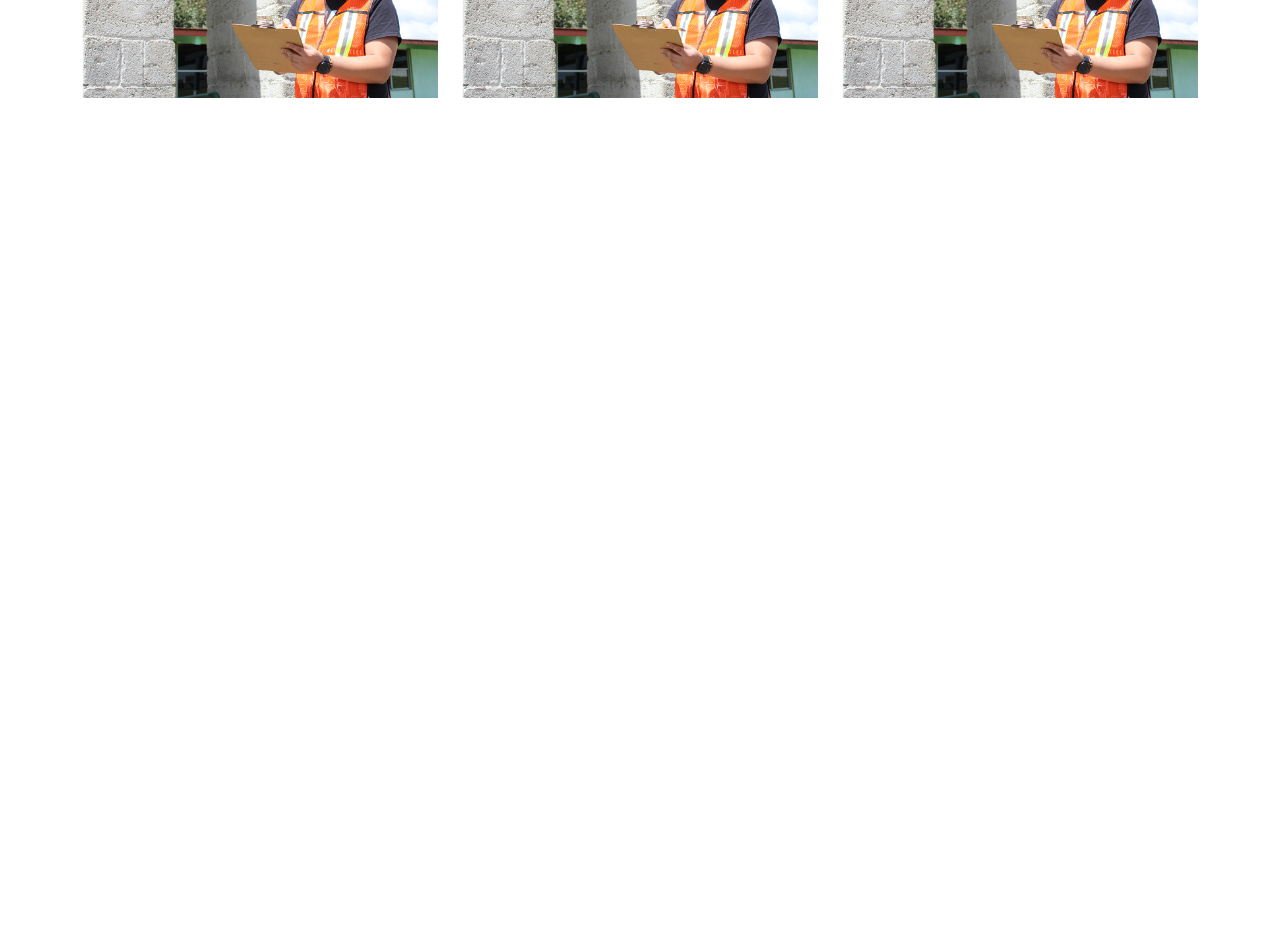
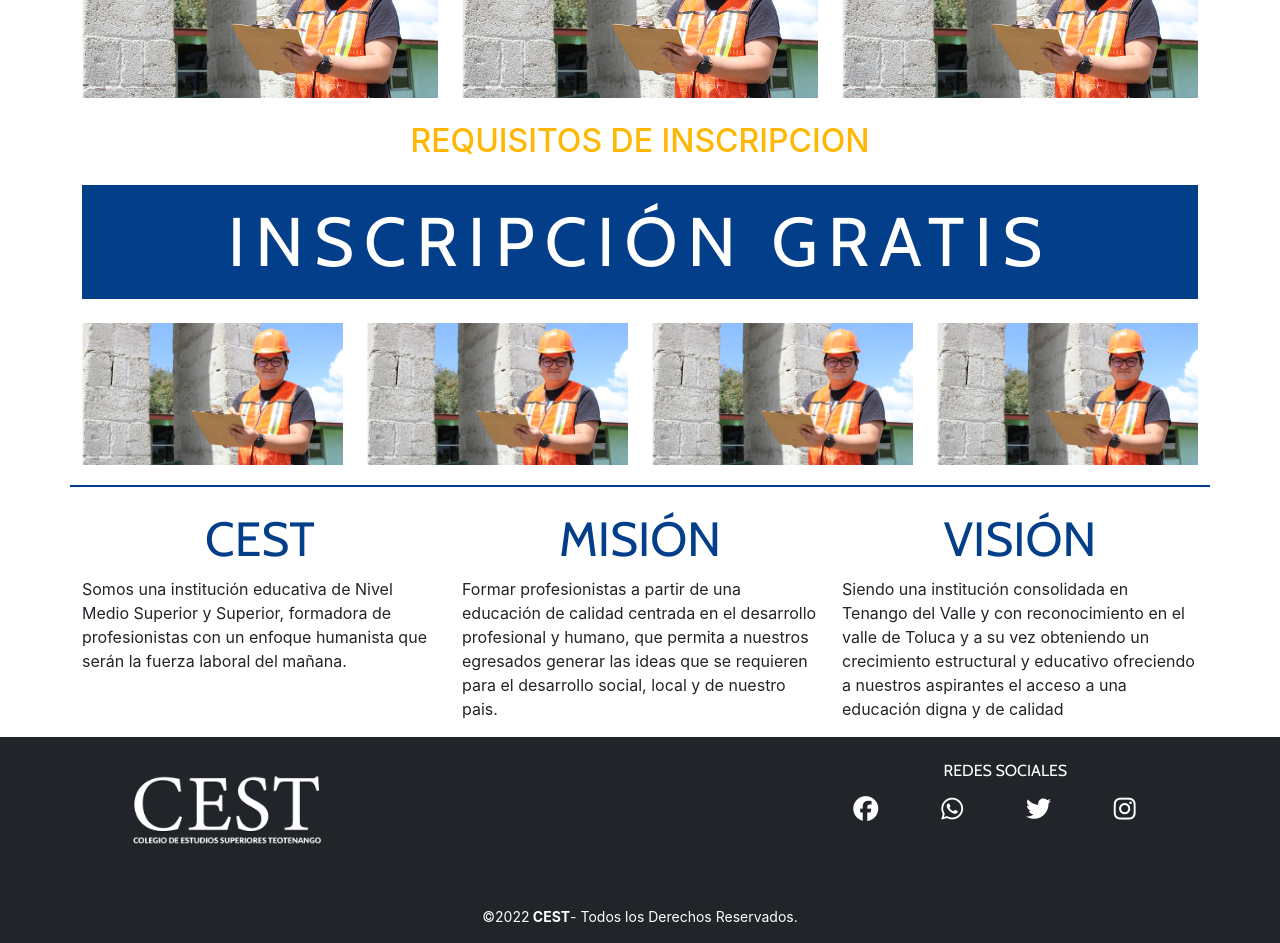
Before and after one commit to Bandu19/cest_colegio, a React (Vite) app: page / in a window 1280 px wide. Shown: the part 1000-1943 px from the top of the page. Before the commit the page ends 1098 px from the top, so only its background shows below. Built offline with nearby package versions, Linux system fonts and the light colour scheme.

Commit message:
Pagina-Mobile-prt-3-Footer

```diff
--- a/src/colegio/routes/CestMain.jsx
+++ b/src/colegio/routes/CestMain.jsx
@@ -1,7 +1,6 @@
-import { Navbar, SectionHeader, SectionHeaderBottom } from "../../ui";
+import { Navbar, SectionHeader, SectionHeaderBottom, Footer } from "../../ui";
 //IMPORTACION IMAGENES
 import imagen1 from "../../assets/fotografia_principal.png";
-import imgLogoFooter from "../../assets/cest_superior_izquierdo.png";
 
 //--- RAMA HIJO
 export const CestMain = () => {
@@ -30,30 +29,30 @@ export const CestMain = () => {
                <img className="imagen_estilo col-lg-4 " src={imagen1} alt="maestro_3" />
             </div>
 
-            {/* <div className="row">
-               <div className="col-12 mt-4 text-lg-center">
+            <div className="row">
+               <div className="col-12 mt-4 text-center text-lg-center">
                   <h2>Requisitos de Inscripcion</h2>
                   <div className="color text-white p-3 mt-4 mb-4">
                      <h2>Inscripción Gratis</h2>
                   </div>
-                  <div className="row mb-4 prueba ">
+                  <div className="row mb-4 imagen_estilo3 prueba ">
                      <img
-                        className="imagen_estilo col "
+                        className="imagen_estilo  col-lg-3 "
                         src={imagen1}
                         alt="imagen_muestra"
                      />
                      <img
-                        className="imagen_estilo col "
+                        className="imagen_estilo col-lg-3 "
                         src={imagen1}
                         alt="imagen_muestra"
                      />
                      <img
-                        className="imagen_estilo col   "
+                        className="imagen_estilo col-lg-3   "
                         src={imagen1}
                         alt="imagen_muestra"
                      />
                      <img
-                        className="imagen_estilo col   "
+                        className="imagen_estilo col-lg-3  "
                         src={imagen1}
                         alt="imagen_muestra"
                      />
@@ -61,8 +60,8 @@ export const CestMain = () => {
                </div>
             </div>
 
-            <div className="row">
-               <div className="col-4 uPpercase">
+            <div className="row imagen_estilo3 centrar-texto ">
+               <div className="col-lg-4 uPpercase">
                   <h2>cest</h2>
                   <p>
                      Somos una institución educativa de Nivel Medio Superior y Superior,
@@ -70,7 +69,7 @@ export const CestMain = () => {
                      fuerza laboral del mañana.
                   </p>
                </div>
-               <div className="col-4 uPpercase">
+               <div className="col-lg-4 uPpercase">
                   <h2>misión</h2>
                   <p>
                      Formar profesionistas a partir de una educación de calidad centrada en
@@ -79,7 +78,7 @@ export const CestMain = () => {
                      de nuestro pais.
                   </p>
                </div>
-               <div className="col-4 uPpercase">
+               <div className="col-lg-4 uPpercase">
                   <h2>visión</h2>
                   <p>
                      Siendo una institución consolidada en Tenango del Valle y con
@@ -88,8 +87,12 @@ export const CestMain = () => {
                      el acceso a una educación digna y de calidad
                   </p>
                </div>
-            </div> */}
+            </div>
          </main>
+
+         <footer className="bg-dark text-white">
+            <Footer />
+         </footer>
       </>
    );
 };
--- a/src/css/index.css
+++ b/src/css/index.css
@@ -364,6 +364,29 @@ nav {
       grid-template-rows: repeat(1, auto);
       justify-items: center;
    }
+   .imagen_estilo3 {
+      display: grid;
+      gap: 20px;
+      grid-template-columns: 1fr;
+      grid-template-rows: repeat(1, auto);
+      justify-items: center;
+   }
+   .color h2 {
+      font-size: 320%;
+   }
+
+   .centrar-texto {
+      text-align: center;
+   }
+
+   .container_grid_footer_mb {
+      /*MUY IMPORTANTE*/
+      width: 100%;
+      display: flex;
+      flex-direction: column;
+      font-family: "Cabin", sans-serif;
+      align-items: center;
+   }
 
    /****************************MEDIAQUERY-SECCTION******************************/
 }
--- /dev/null
+++ b/src/ui/componentes/Footer.jsx
@@ -0,0 +1,46 @@
+import imgLogoFooter from "../../assets/cest_superior_izquierdo.png";
+
+export const Footer = () => {
+   return (
+      <div className="container">
+         <div className="grupo-1 container_grid_footer_mb ">
+            <div className="flex_grap">
+               {/* LOGO */}
+               <a
+                  href="#"
+                  className="col-3 text-reset text-uppercase d-flex align-items-center"
+               >
+                  <img src={imgLogoFooter} alt="Logo CEST" className="img-logo-footer" />
+               </a>
+            </div>
+            <div>{/* Menu */}</div>
+            {/* Social networks */}
+            <ul className="list-unstyled">
+               <li className="font-weight-bold text-uppercase text-center py-2 fuente_letrra">
+                  Redes Sociales
+               </li>
+               <li className="d-flex justify-content-around redes-sociales">
+                  <a href="#" className="text-reset facebokk">
+                     <i className="fa-brands fa-facebook"></i>
+                  </a>
+                  <a href="#" className="text-reset whatsapp">
+                     <i className="fa-brands fa-whatsapp"></i>
+                  </a>
+                  <a href="#" className="text-reset twitterr">
+                     <i className="fa-brands fa-twitter"></i>
+                  </a>
+                  <a href="#" className="text-reset instagramm">
+                     <i className="fa-brands fa-instagram"></i>
+                  </a>
+               </li>
+            </ul>
+            <div className="grupo-2">
+               <small>
+                  &copy;2022
+                  <b> CEST</b>- Todos los Derechos Reservados.
+               </small>
+            </div>
+         </div>
+      </div>
+   );
+};
--- a/src/ui/componentes/SectionHeaderBottom.jsx
+++ b/src/ui/componentes/SectionHeaderBottom.jsx
@@ -1,40 +1,37 @@
-import {
-   FaBars,
-   FaBalanceScale,
-   FaUserTie,
-   FaCubes,
-   FaHome,
-   FaTimes,
-} from "react-icons/fa";
+import { FaSchool, FaCubes } from "react-icons/fa";
+import { HiAcademicCap } from "react-icons/hi";
+import { BsFillFolderSymlinkFill } from "react-icons/bs";
+import { RiQuestionnaireFill } from "react-icons/ri";
 import { IconContext } from "react-icons";
+
 export const SectionHeaderBottom = () => {
    return (
       <div className="container_section_mb">
          <div className="container_grid_main text-uppercase text-white">
             <IconContext.Provider value={{ style: { fontSize: "2em" } }}>
                <div className="prubea2">
-                  <FaCubes />
+                  <RiQuestionnaireFill />
                   <a className="text-reset nav__link col-auto" href="#">
                      ¿Quiénes Somos?
                   </a>
                </div>
 
                <div className="prubea2">
-                  <FaCubes />
+                  <HiAcademicCap />
                   <a className="text-reset nav__link col-auto" href="#">
                      Oferta Académica
                   </a>
                </div>
 
                <div className="prubea2">
-                  <FaCubes />
+                  <BsFillFolderSymlinkFill />
                   <a className="text-reset nav__link col-auto" href="#">
                      Tramites y Servicios
                   </a>
                </div>
 
                <div className="prubea2">
-                  <FaCubes />
+                  <FaSchool />
                   <a className="text-reset nav__link col-auto" href="">
                      Control Escolar
                   </a>
--- a/src/ui/componentes/index.js
+++ b/src/ui/componentes/index.js
@@ -1,3 +1,4 @@
 export * from "./Navbar";
 export * from "./SectionHeader";
 export * from "./SectionHeaderBottom";
+export * from "./Footer";
```
